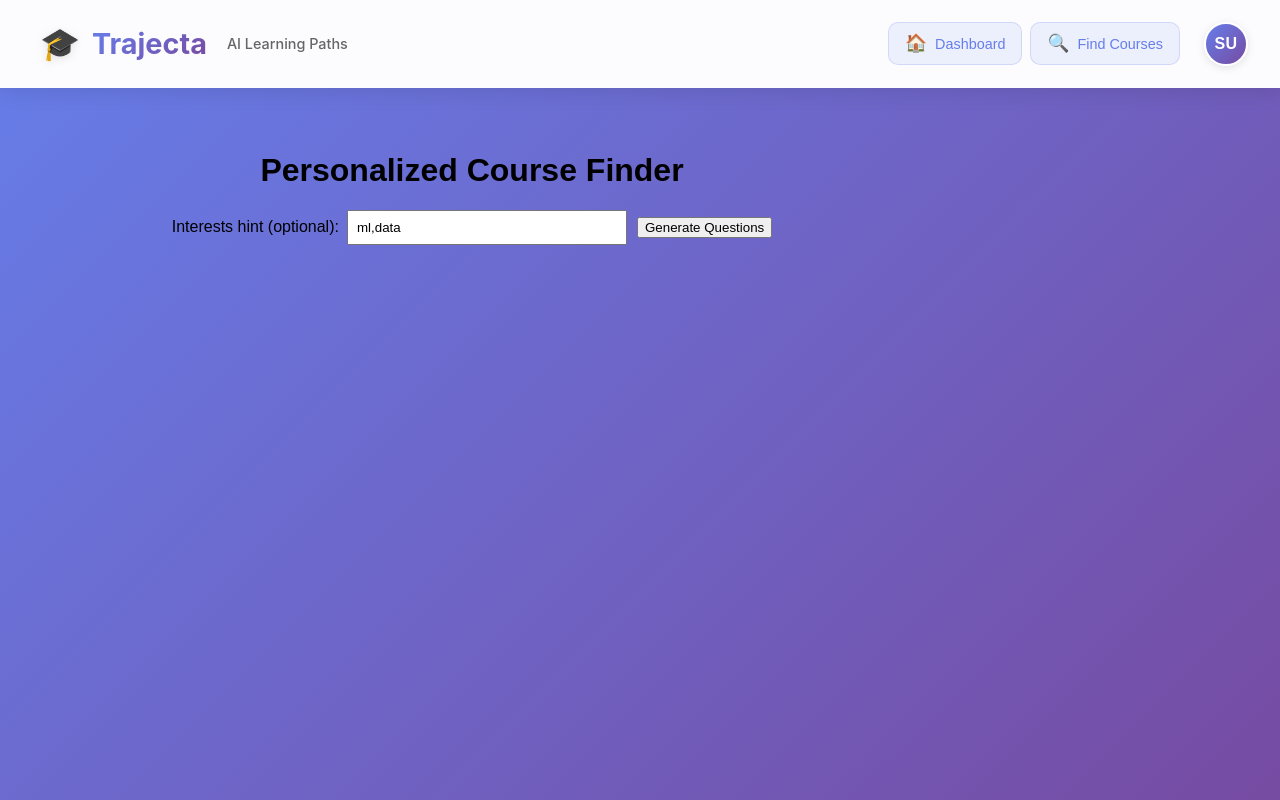
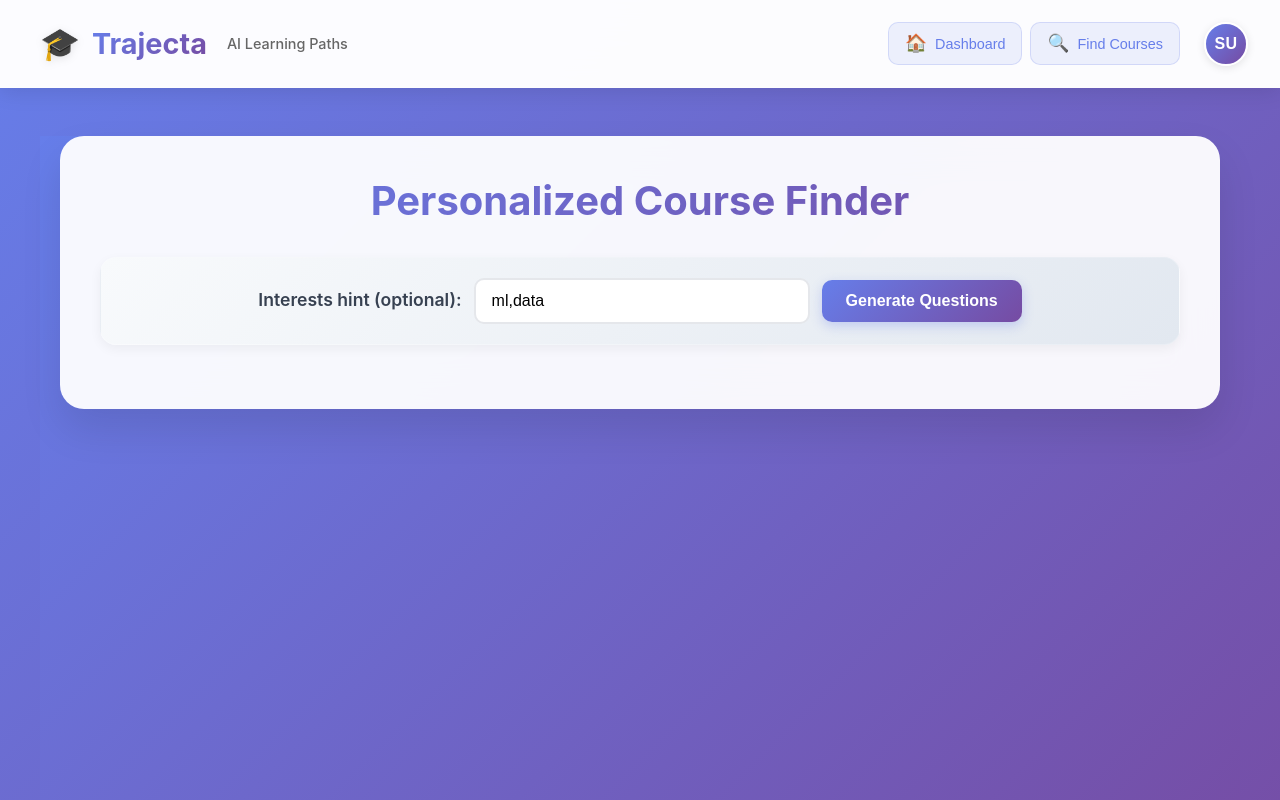
Before and after one commit to kathrynle20/Trajecta, a React (Create React App) app in the folder frontend/: page /exam in a window 1280 px wide. Shown: the top 800 px of the page. Built offline with nearby package versions, Linux system fonts and the light colour scheme; sample sign-in values are in the browser's storage.

Commit message:
Update environment variable path and enhance Question component styling - Modified db.js to load environment variables from the root directory. Revamped Question.js with improved styling for the layout, form elements, and error messages, enhancing overall user experience and visual appeal.

```diff
--- a/frontend/src/components/Question.js
+++ b/frontend/src/components/Question.js
@@ -267,48 +267,231 @@ const Question = () => {
   };
 
   return (
-    <div style={{ fontFamily: 'sans-serif', margin: '2rem', maxWidth: 800 }}>
-      <h1>Personalized Course Finder</h1>
+    <div style={{
+      fontFamily: "'Inter', 'Segoe UI', 'Roboto', sans-serif",
+      margin: '1rem auto',
+      maxWidth: 1400,
+      padding: '0 20px',
+      background: 'linear-gradient(135deg, #667eea 0%, #764ba2 100%)',
+      minHeight: '100vh',
+      color: '#ffffff'
+    }}>
+      <div style={{
+        background: 'rgba(255, 255, 255, 0.95)',
+        backdropFilter: 'blur(20px)',
+        borderRadius: '24px',
+        padding: '40px',
+        boxShadow: '0 20px 40px rgba(0, 0, 0, 0.1)',
+        color: '#1a1a1a'
+      }}>
+        <h1 style={{
+          fontSize: '2.5rem',
+          fontWeight: '700',
+          margin: '0 0 2rem 0',
+          background: 'linear-gradient(135deg, #667eea 0%, #764ba2 100%)',
+          WebkitBackgroundClip: 'text',
+          WebkitTextFillColor: 'transparent',
+          backgroundClip: 'text',
+          textAlign: 'center'
+        }}>Personalized Course Finder</h1>
 
-      <form onSubmit={fetchQuestions} style={{ marginBottom: 16 }}>
-        <label style={{ marginRight: 8 }}>Interests hint (optional):</label>
+      <form onSubmit={fetchQuestions} style={{
+        marginBottom: 24,
+        padding: 20,
+        background: 'linear-gradient(135deg, #f8fafc 0%, #e2e8f0 100%)',
+        borderRadius: '16px',
+        border: '1px solid rgba(255, 255, 255, 0.2)',
+        boxShadow: '0 4px 12px rgba(0, 0, 0, 0.05)'
+      }}>
+        <label style={{
+          marginRight: 12,
+          fontWeight: '600',
+          color: '#374151',
+          fontSize: '1.1rem'
+        }}>Interests hint (optional):</label>
         <input
           type="text"
           value={seedInterests}
           onChange={(e) => setSeedInterests(e.target.value)}
           placeholder="e.g. ml,data,cs"
-          style={{ width: 260, padding: 8, marginRight: 10 }}
+          style={{
+            width: 300,
+            padding: '12px 16px',
+            marginRight: 12,
+            borderRadius: '10px',
+            border: '2px solid #e5e7eb',
+            fontSize: '1rem',
+            transition: 'all 0.2s ease',
+            outline: 'none'
+          }}
+          onFocus={(e) => {
+            e.target.style.borderColor = '#667eea';
+            e.target.style.boxShadow = '0 0 0 3px rgba(102, 126, 234, 0.1)';
+          }}
+          onBlur={(e) => {
+            e.target.style.borderColor = '#e5e7eb';
+            e.target.style.boxShadow = 'none';
+          }}
         />
-        <button type="submit" disabled={loading}>
+        <button
+          type="submit"
+          disabled={loading}
+          style={{
+            padding: '12px 24px',
+            background: loading ? '#9ca3af' : 'linear-gradient(135deg, #667eea 0%, #764ba2 100%)',
+            color: 'white',
+            border: 'none',
+            borderRadius: '10px',
+            fontSize: '1rem',
+            fontWeight: '600',
+            cursor: loading ? 'not-allowed' : 'pointer',
+            transition: 'all 0.2s ease',
+            boxShadow: '0 4px 12px rgba(102, 126, 234, 0.3)'
+          }}
+          onMouseEnter={(e) => {
+            if (!loading) {
+              e.target.style.transform = 'translateY(-2px)';
+              e.target.style.boxShadow = '0 6px 16px rgba(102, 126, 234, 0.4)';
+            }
+          }}
+          onMouseLeave={(e) => {
+            if (!loading) {
+              e.target.style.transform = 'translateY(0)';
+              e.target.style.boxShadow = '0 4px 12px rgba(102, 126, 234, 0.3)';
+            }
+          }}
+        >
           {loading ? 'Generating…' : 'Generate Questions'}
         </button>
       </form>
 
       {questions.length > 0 && (
-        <div style={{ border: '1px solid #eee', borderRadius: 8, padding: 16, marginTop: 12 }}>
-          <h2 style={{ marginTop: 0 }}>Answer these</h2>
+        <div style={{
+          background: 'linear-gradient(135deg, #f0f9ff 0%, #e0f2fe 100%)',
+          borderRadius: '20px',
+          padding: '24px',
+          marginTop: 20,
+          border: '1px solid rgba(59, 130, 246, 0.2)',
+          boxShadow: '0 8px 25px rgba(0, 0, 0, 0.1)'
+        }}>
+          <h2 style={{
+            marginTop: 0,
+            marginBottom: 20,
+            fontSize: '1.8rem',
+            fontWeight: '700',
+            color: '#1e40af',
+            textAlign: 'center'
+          }}>Assessment Questions</h2>
           {questions.map(renderQuestion)}
-          <button onClick={submitVerdict} disabled={loading} style={{ marginTop: 8 }}>
+          <button
+            onClick={submitVerdict}
+            disabled={loading}
+            style={{
+              marginTop: 20,
+              padding: '14px 28px',
+              background: loading ? '#9ca3af' : 'linear-gradient(135deg, #3b82f6 0%, #1d4ed8 100%)',
+              color: 'white',
+              border: 'none',
+              borderRadius: '12px',
+              fontSize: '1.1rem',
+              fontWeight: '600',
+              cursor: loading ? 'not-allowed' : 'pointer',
+              transition: 'all 0.2s ease',
+              boxShadow: '0 4px 12px rgba(59, 130, 246, 0.3)',
+              display: 'block',
+              margin: '20px auto 0',
+              minWidth: '200px'
+            }}
+            onMouseEnter={(e) => {
+              if (!loading) {
+                e.target.style.transform = 'translateY(-2px)';
+                e.target.style.boxShadow = '0 6px 16px rgba(59, 130, 246, 0.4)';
+              }
+            }}
+            onMouseLeave={(e) => {
+              if (!loading) {
+                e.target.style.transform = 'translateY(0)';
+                e.target.style.boxShadow = '0 4px 12px rgba(59, 130, 246, 0.3)';
+              }
+            }}
+          >
             {loading ? 'Submitting…' : 'Get Recommendations'}
           </button>
         </div>
       )}
 
       {error && (
-        <p style={{ color: 'red', marginTop: 16 }}>Error: {error}</p>
+        <div style={{
+          marginTop: 20,
+          padding: '16px 20px',
+          background: 'linear-gradient(135deg, #fef2f2 0%, #fee2e2 100%)',
+          borderRadius: '12px',
+          border: '1px solid #fca5a5',
+          color: '#dc2626',
+          fontWeight: '600'
+        }}>
+          ⚠️ Error: {error}
+        </div>
       )}
 
       {verdict && (
-        <div style={{ marginTop: 24 }}>
-          <h2>Recommendations</h2>
+        <div style={{
+          marginTop: 32,
+          background: 'linear-gradient(135deg, #f0fdf4 0%, #dcfce7 100%)',
+          borderRadius: '20px',
+          padding: '24px',
+          border: '1px solid rgba(34, 197, 94, 0.2)',
+          boxShadow: '0 8px 25px rgba(0, 0, 0, 0.1)'
+        }}>
+          <h2 style={{
+            fontSize: '2rem',
+            fontWeight: '700',
+            color: '#166534',
+            textAlign: 'center',
+            margin: '0 0 24px 0',
+            background: 'linear-gradient(135deg, #16a34a 0%, #15803d 100%)',
+            WebkitBackgroundClip: 'text',
+            WebkitTextFillColor: 'transparent',
+            backgroundClip: 'text'
+          }}>Recommendations</h2>
           {verdict.summary && (
-            <div style={{ marginBottom: 12 }}>
-              <div><strong>Primary topics:</strong> {(verdict.summary.primary_topics || []).join(', ')}</div>
-              <div><strong>Study time:</strong> {verdict.summary.study_time}</div>
+            <div style={{
+              marginBottom: 20,
+              padding: '20px',
+              background: 'rgba(255, 255, 255, 0.8)',
+              borderRadius: '12px',
+              border: '1px solid rgba(34, 197, 94, 0.3)'
+            }}>
+              <div style={{
+                fontSize: '1.1rem',
+                marginBottom: 8,
+                color: '#374151',
+                fontWeight: '600'
+              }}>
+                <strong style={{ color: '#16a34a' }}>Primary topics:</strong> {(verdict.summary.primary_topics || []).join(', ')}
+              </div>
+              <div style={{
+                fontSize: '1.1rem',
+                marginBottom: 8,
+                color: '#374151',
+                fontWeight: '600'
+              }}>
+                <strong style={{ color: '#16a34a' }}>Study time:</strong> {verdict.summary.study_time}
+              </div>
               {verdict.summary.estimated_levels && (
-                <div>
-                  <strong>Estimated levels:</strong>{' '}
-                  <code>{JSON.stringify(verdict.summary.estimated_levels)}</code>
+                <div style={{
+                  fontSize: '1.1rem',
+                  color: '#374151',
+                  fontWeight: '600'
+                }}>
+                  <strong style={{ color: '#16a34a' }}>Estimated levels:</strong>{' '}
+                  <code style={{
+                    background: '#f3f4f6',
+                    padding: '4px 8px',
+                    borderRadius: '4px',
+                    color: '#1f2937',
+                    fontSize: '0.9rem'
+                  }}>{JSON.stringify(verdict.summary.estimated_levels)}</code>
                 </div>
               )}
             </div>
@@ -360,16 +543,49 @@ const Question = () => {
               })}
             </div>
           )}
-          <ul>
+          <div style={{
+            display: 'grid',
+            gridTemplateColumns: 'repeat(auto-fit, minmax(400px, 1fr))',
+            gap: '16px',
+            marginTop: '20px'
+          }}>
             {(verdict.recommendations || []).map(c => (
-              <li key={c.id} style={{ marginBottom: 8 }}>
-                <strong>{c.title}</strong> <small>({c.id})</small>
+              <div key={c.id} style={{
+                padding: '16px',
+                background: 'rgba(255, 255, 255, 0.9)',
+                borderRadius: '12px',
+                border: '1px solid rgba(34, 197, 94, 0.2)',
+                boxShadow: '0 2px 8px rgba(0, 0, 0, 0.05)',
+                transition: 'all 0.2s ease'
+              }}>
+                <div style={{
+                  fontSize: '1.1rem',
+                  fontWeight: '700',
+                  color: '#1f2937',
+                  marginBottom: '4px'
+                }}>
+                  {c.title}
+                </div>
+                <div style={{
+                  fontSize: '0.9rem',
+                  color: '#6b7280',
+                  marginBottom: '8px'
+                }}>
+                  ({c.id})
+                </div>
                 {verdict.rationales && verdict.rationales[c.id] && (
-                  <div style={{ opacity: .8 }}>{verdict.rationales[c.id]}</div>
+                  <div style={{
+                    fontSize: '0.95rem',
+                    color: '#374151',
+                    lineHeight: '1.5',
+                    fontStyle: 'italic'
+                  }}>
+                    {verdict.rationales[c.id]}
+                  </div>
                 )}
-              </li>
+              </div>
             ))}
-          </ul>
+          </div>
 
           {/* Display Advisor Information */}
           {(verdict.advisor_description || verdict.conversation_transcript || verdict.skill_levels) && (
@@ -527,6 +743,7 @@ const Question = () => {
           )}
         </div>
       )}
+      </div>
     </div>
   );
 };
```
Also changed, not shown: 1 other file (tests, documents, lock files or other folders).
